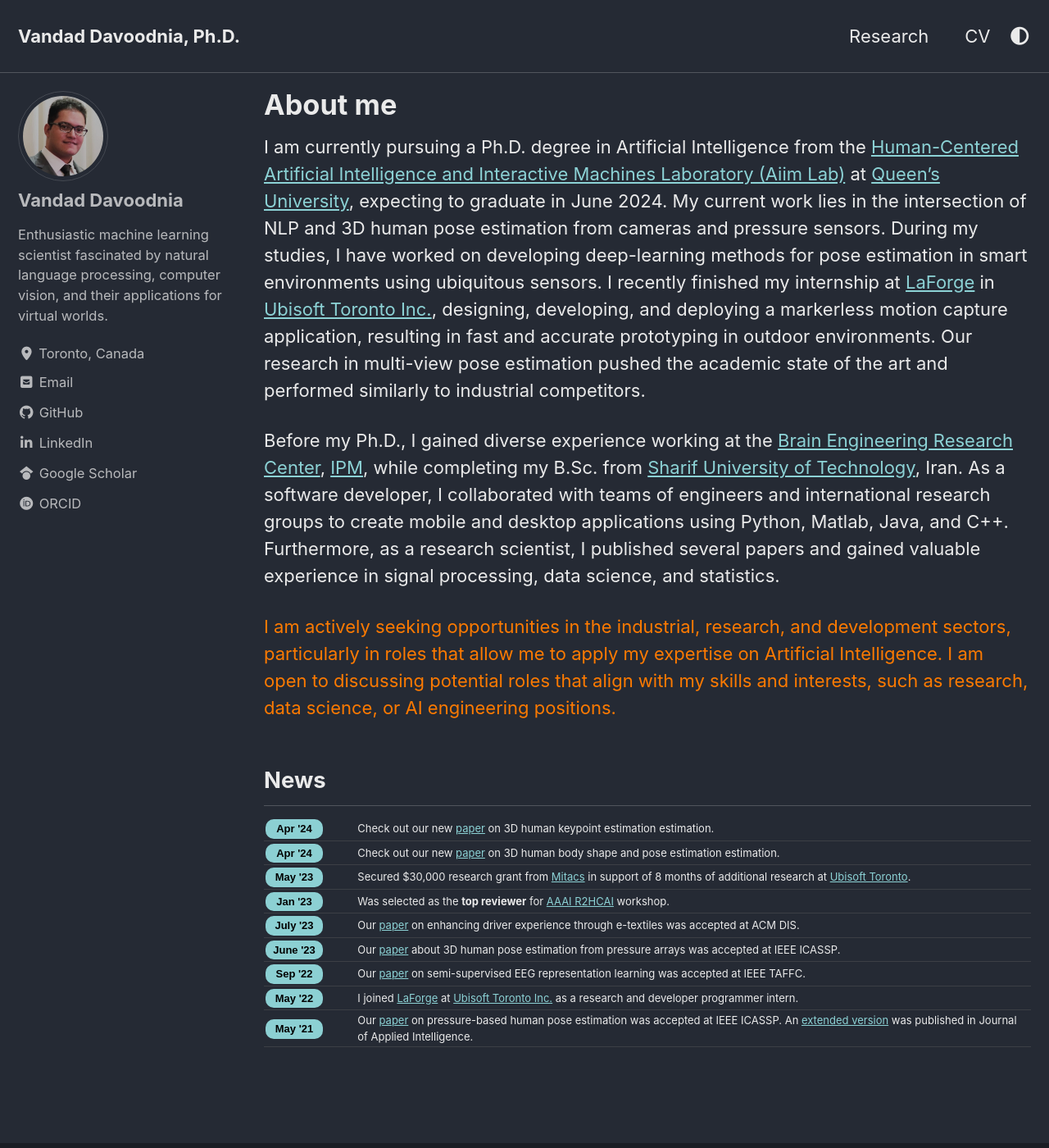
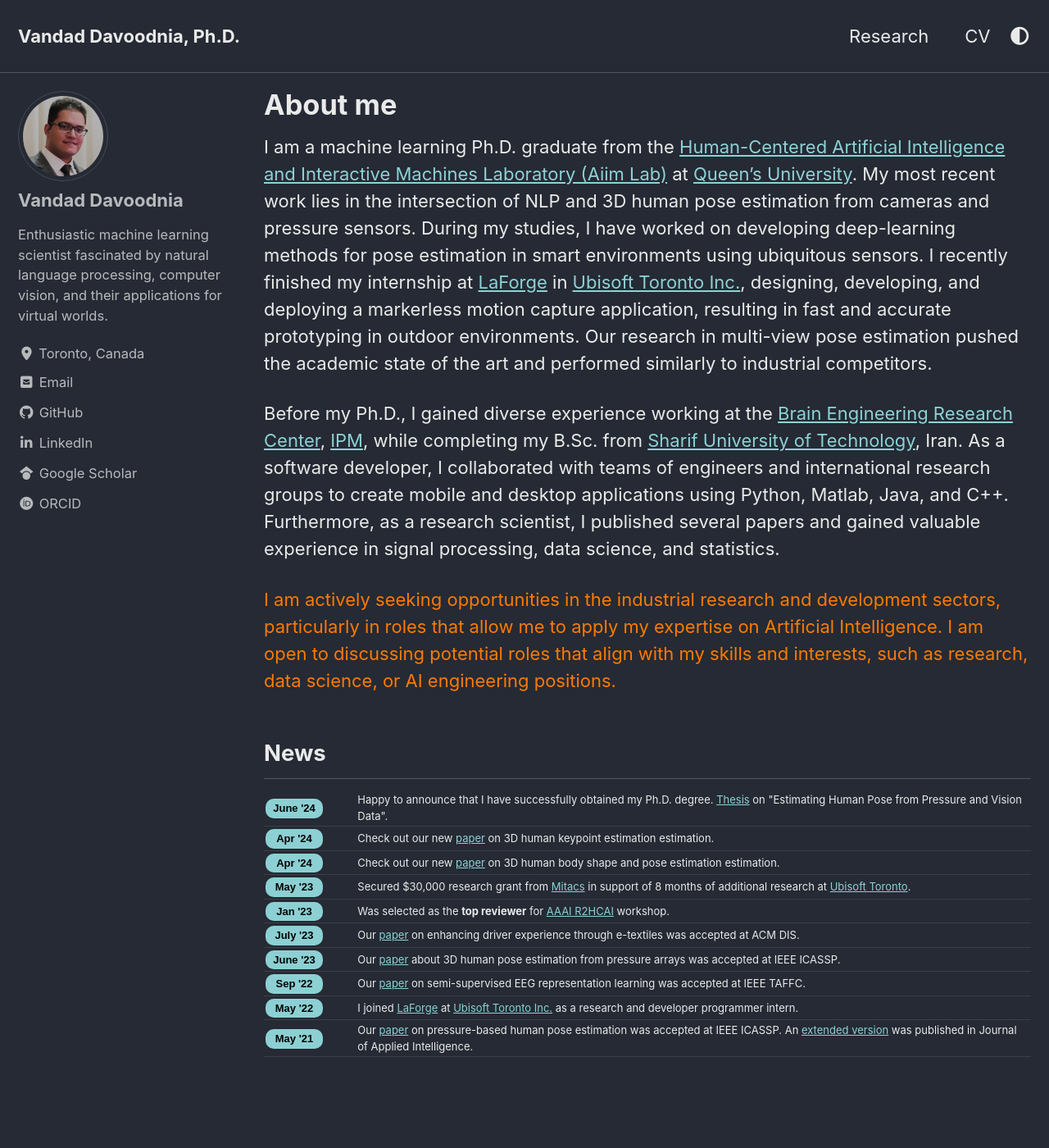
Before and after one commit to VDavoodnia/vandaddavoodnia.github.io, a Jekyll site: the page built from _pages/index.md, in a window 1280 px wide and 1400 px high. Shown: the whole window at 82% size. Built offline with Jekyll 4.4.1, drawn with Linux system fonts in a browser that asks for light colours; cached includes are drawn as plain includes.

```diff
--- a/_pages/index.md
+++ b/_pages/index.md
@@ -15,9 +15,9 @@ description: "Find out more about Vandad Davoodnia (Ph.D.) on his personal websi
 
 
 
-I am currently pursuing a Ph.D. degree in Artificial Intelligence
+I am a machine learning Ph.D. graduate
 from the [Human-Centered Artificial Intelligence and Interactive Machines Laboratory (Aiim Lab)](https://www.aiimlab.com/) at
-[Queen's University](https://www.queensu.ca/), expecting to graduate in June 2024. My current work lies
+[Queen's University](https://www.queensu.ca/). My most recent work lies
 in the intersection of NLP and 3D human pose estimation from cameras and pressure sensors. During my studies,
 I have worked on developing deep-learning methods for pose estimation in smart environments using ubiquitous sensors.
 I recently finished my internship at [LaForge](https://www.ubisoft.com/en-us/studio/laforge) in [Ubisoft Toronto Inc.](https://toronto.ubisoft.com/),
@@ -33,7 +33,7 @@ to create mobile and desktop applications using Python, Matlab, Java, and C++. F
 I published several papers and gained valuable experience in signal processing, data science, and statistics.
 
 <p class="about-me-job">
-I am actively seeking opportunities in the industrial, research, and development
+I am actively seeking opportunities in the industrial research and development
 sectors, particularly in roles that allow me to apply my expertise on
 Artificial Intelligence. I am open to discussing potential roles that align with my skills
 and interests, such as research, data science, or AI engineering positions.
@@ -50,6 +50,10 @@ and interests, such as research, data science, or AI engineering positions.
     <table id="table2" class="news" cellspacing="0" style="width:100%;border-spacing:0 1px;border-collapse:separate;margin-right:auto;margin-left:auto;overflow:hidden;">
     <tbody>
         <tr>
+            <td width="12%"><span class="date-cell">June '24</span></td>
+            <td width="90%">Happy to announce that I have successfully obtained my Ph.D. degree. <a href="https://hdl.handle.net/1974/33138">Thesis</a> on "Estimating Human Pose from Pressure and Vision Data".</td>
+        </tr>
+        <tr>
             <td width="12%"><span class="date-cell">Apr '24</span></td>
             <td width="90%">Check out our new <a href="https://doi.org/10.48550/arXiv.2404.14634">paper</a> on 3D human keypoint estimation estimation.</td>
         </tr>
@@ -61,7 +65,7 @@ and interests, such as research, data science, or AI engineering positions.
             <td width="12%"><span class="date-cell">May '23</span></td>
             <td width="90%">Secured $30,000 research grant from <a href="https://www.mitacs.ca/">Mitacs</a> in support of 8 months of additional research at <a href="https://toronto.ubisoft.com/">Ubisoft Toronto</a>.</td>
         </tr>
-        <tr>
+        <tr class="paper-info">
             <td width="12%"><span class="date-cell">Jan '23</span></td>
             <td width="90%">Was selected as the <strong>top reviewer</strong> for <a href="https://r2hcai.github.io/AAAI-23/index.html">AAAI R2HCAI</a> workshop.</td>
         </tr>
```
Also changed, not shown: _pages/projects_skelformer.md (added, +17 -0 lines), _pages/projects_upose3d.md (added, +11 -0 lines), _pages/research.md (+2 -2 lines), assets/images/wip_dalle.png (added).
